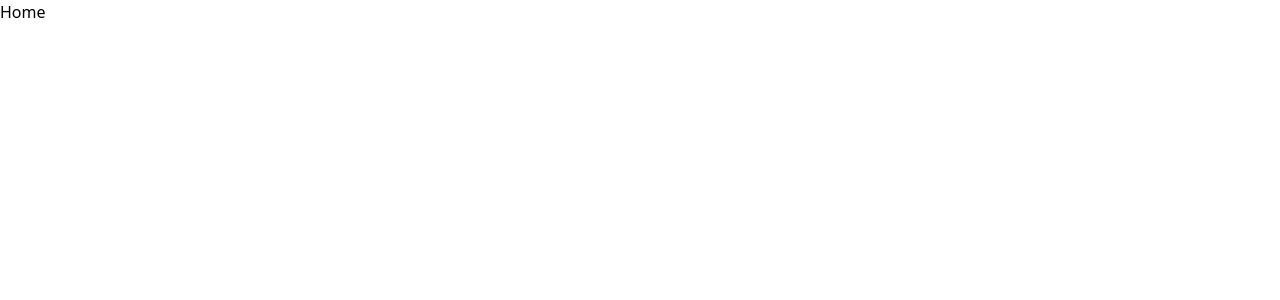
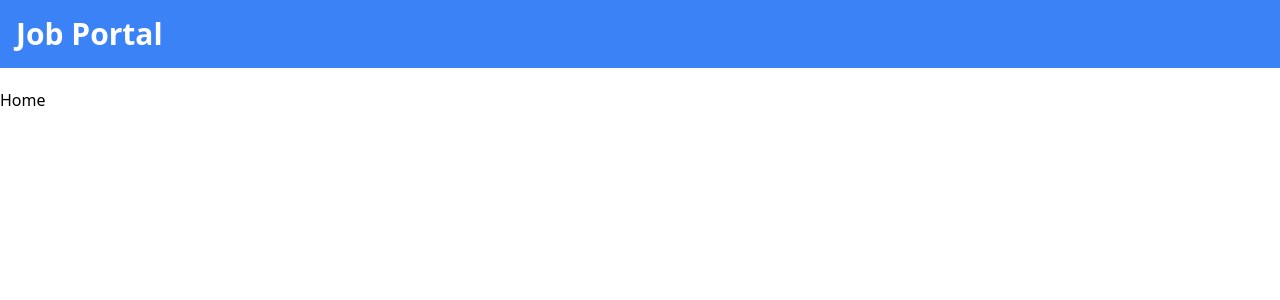
Before and after one commit to Suryax4/Job-Portal, a React (Vite) app in the folder client/: page / in a window 1280 px wide. Shown: the top 300 px of the page. Built offline with nearby package versions, Linux system fonts and the light colour scheme.

Commit message:
Header Syntax done

```diff
--- a/client/src/App.jsx
+++ b/client/src/App.jsx
@@ -1,9 +1,11 @@
 import { BrowserRouter, Route, Routes } from "react-router-dom";
 import Home from "./pages/Home";
+import Header from "./components/Header";
 
 export default function App() {
   return (
     <BrowserRouter>
+      <Header />
       <Routes>
         <Route path="/" element={<Home />}></Route>
       </Routes>
--- /dev/null
+++ b/client/src/components/Header.jsx
@@ -0,0 +1,9 @@
+const Header = () => {
+  return (
+    <header className="bg-blue-500 p-4 text-white mb-5">
+      <h1 className="text-3xl font-semibold">Job Portal</h1>
+    </header>
+  );
+};
+
+export default Header;
--- a/client/src/pages/Home.jsx
+++ b/client/src/pages/Home.jsx
@@ -1,5 +1,3 @@
-import React from "react";
-
 const Home = () => {
   return <div>Home</div>;
 };
```
